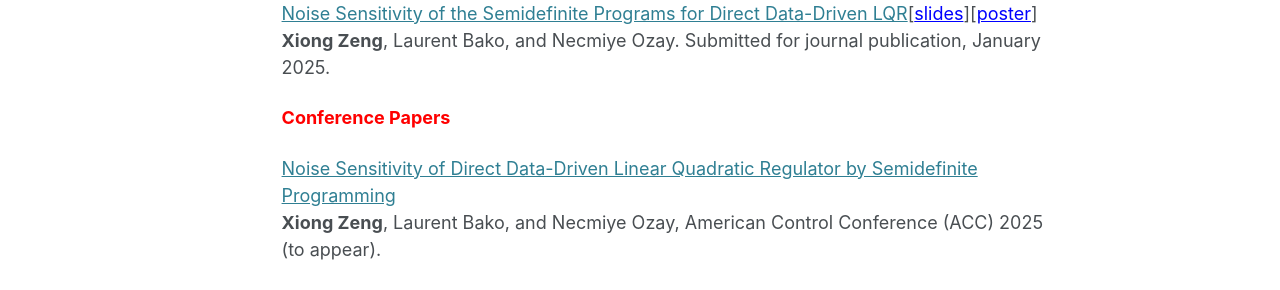
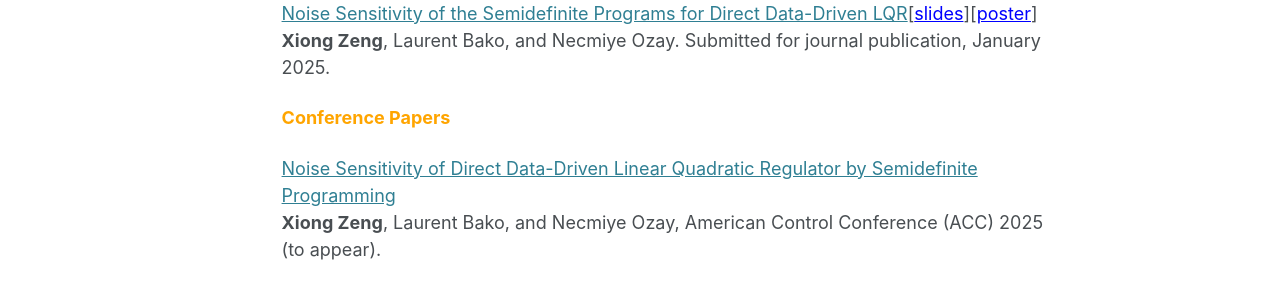
Before and after one commit to zengxiong111/zengxiong.github.io, a Jekyll site: the page built from _pages/about.md, in a window 1280 px wide. Shown: the part 530-820 px from the top of the page. Built offline with Jekyll 4.4.1, drawn with Linux system fonts in a browser that asks for light colours; some web fonts are replaced.

Commit message:
Update about.md

```diff
--- a/_pages/about.md
+++ b/_pages/about.md
@@ -24,7 +24,7 @@ I'm a fourth-year Ph.D. student in UMich EECS department starting in 2021 Fall.
 **Xiong Zeng**, Laurent Bako, and Necmiye Ozay. Submitted for journal publication, January 2025.
 
 
- <span style="color:red">**Conference Papers**</span>
+ <span style="color:orange">**Conference Papers**</span>
 
 
  [Noise Sensitivity of Direct Data-Driven Linear Quadratic Regulator by Semidefinite Programming](https://web.eecs.umich.edu/~necmiye/pubs/ZengBO_acc25.pdf)<br>
```
